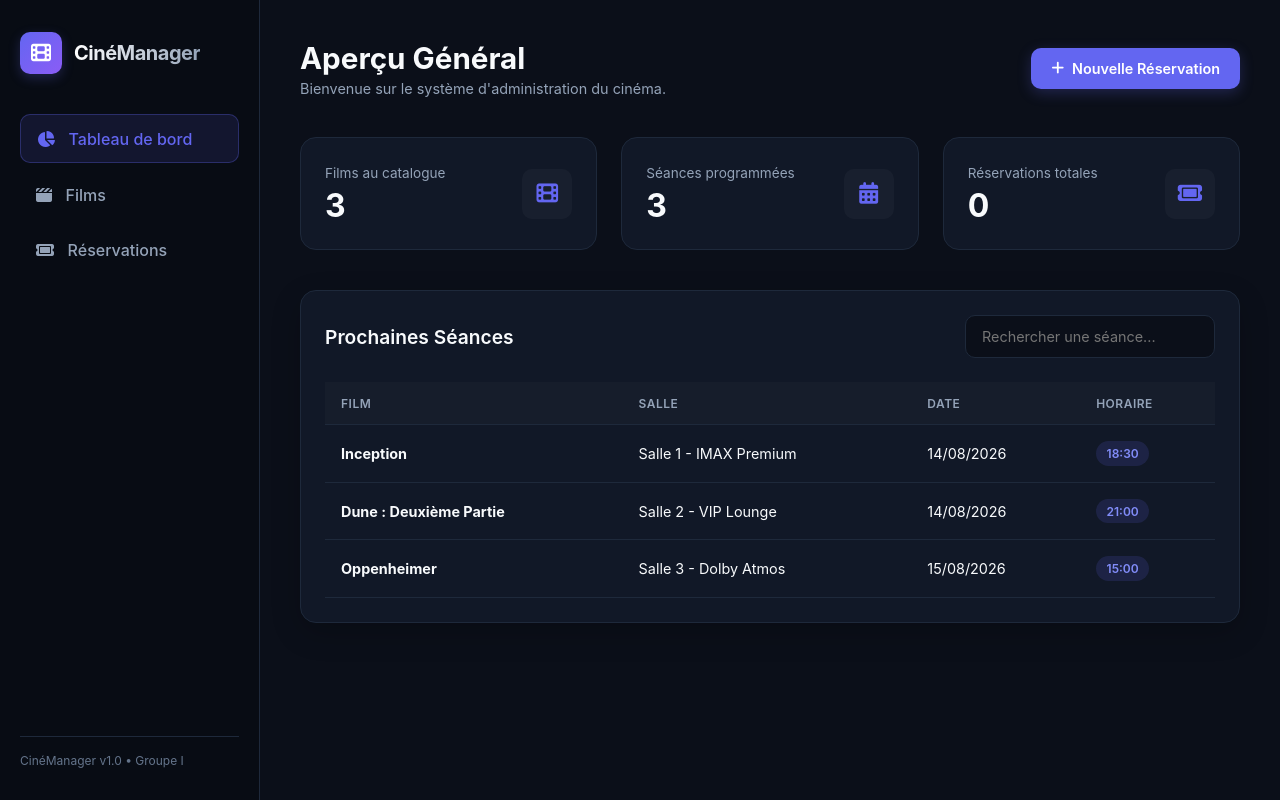
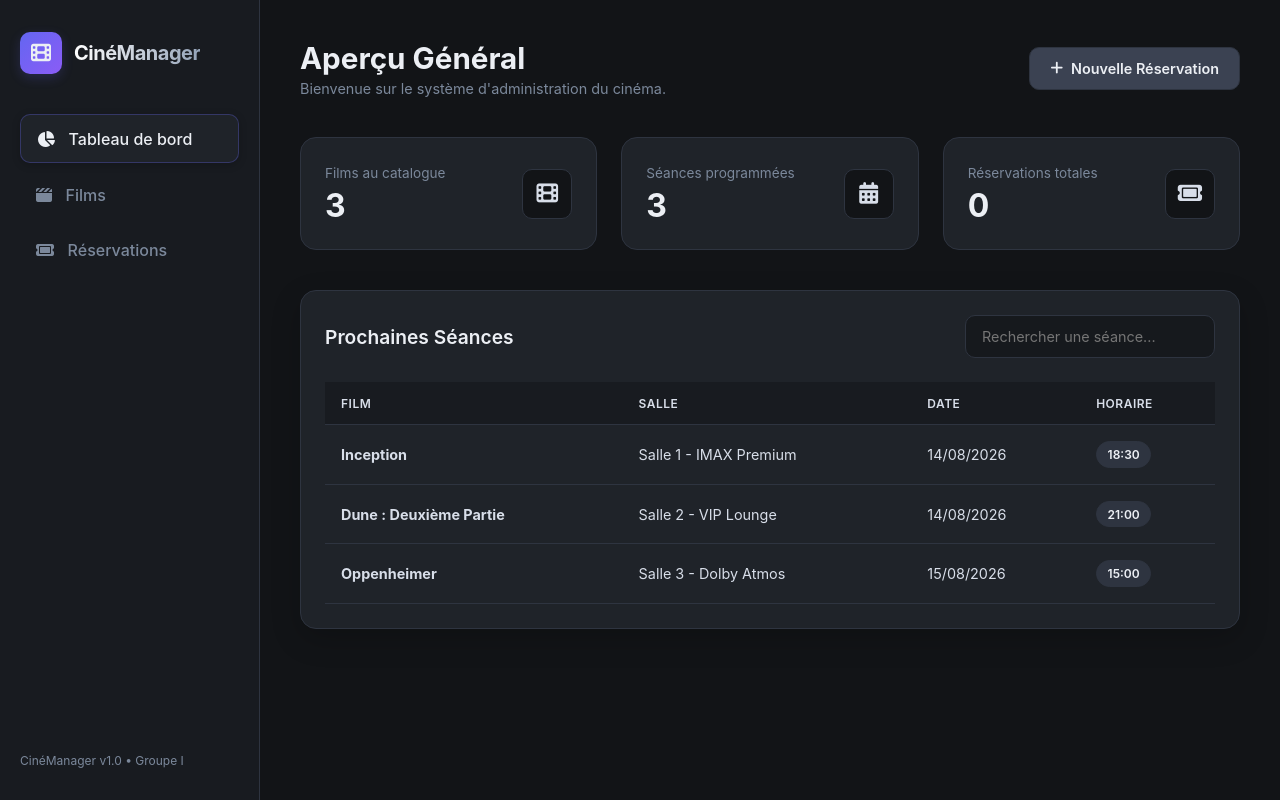
Before and after one commit to Hiranialateam/Gestion_de_cinema, a PHP site: page / in a window 1280 px wide. Run offline with PHP 8.4, Linux system fonts and the light colour scheme; data comes from the database, SQL or seed files in the repository; data that the repository does not hold is empty.

Commit message:
amelioration du designe color

```diff
--- a/css/style.css
+++ b/css/style.css
@@ -1,15 +1,18 @@
 /* --- VARIABLES ET THEME SOMBRE --- */
 :root {
-    --bg-main: #0b0f19;
-    --bg-card: #111827;
-    --bg-card-hover: #1f2937;
-    --border-color: #1e293b;
+    --bg-main: #121417;
+    --bg-sidebar: #181b20;
+    --bg-card: #1f2329;
+    --bg-card-hover: #282d35;
+    --bg-input: #16191d;
+    --border-color: #2e3440;
+    --border-focus: #4c566a;
     --accent-color: #6366f1;
     --accent-hover: #4f46e5;
-    --accent-glow: rgba(99, 102, 241, 0.25);
-    --text-primary: #f8fafc;
-    --text-secondary: #94a3b8;
-    --text-muted: #64748b;
+    --accent-glow: rgba(99, 102, 241, 0.2);
+    --text-primary: #eceff4;
+    --text-secondary: #d8dee9;
+    --text-muted: #7b889b;
     --success: #10b981;
     --danger: #ef4444;
     --sidebar-width: 260px;
@@ -37,7 +40,7 @@ body {
 /* --- BARRE LATERALE (SIDEBAR) --- */
 .sidebar {
     width: var(--sidebar-width);
-    background-color: #080c14;
+    background-color: var(--bg-sidebar);
     border-right: 1px solid var(--border-color);
     padding: 2rem 1.25rem;
     display: flex;
@@ -63,7 +66,7 @@ body {
     display: flex;
     align-items: center;
     justify-content: center;
-    color: white;
+    color: var(--text-primary);
     font-size: 1.25rem;
     box-shadow: 0 4px 12px var(--accent-glow);
 }
@@ -72,6 +75,7 @@ body {
     font-size: 1.25rem;
     font-weight: 700;
     letter-spacing: -0.5px;
+    color: var(--text-primary);
     background: linear-gradient(to right, #ffffff, #94a3b8);
     background-clip: text;
     -webkit-background-clip: text;
@@ -89,7 +93,7 @@ body {
     align-items: center;
     gap: 0.85rem;
     padding: 0.85rem 1rem;
-    color: var(--text-secondary);
+    color: var(--text-muted);
     text-decoration: none;
     font-weight: 500;
     border-radius: var(--radius-md);
@@ -102,13 +106,14 @@ body {
 }
 
 .nav-link.active {
-    background-color: rgba(99, 102, 241, 0.12);
-    color: var(--accent-color);
+    background-color: var(--bg-card);
+    color: var(--text-primary);
     border: 1px solid rgba(99, 102, 241, 0.3);
+    box-shadow: 0 2px 8px rgba(0, 0, 0, 0.2);
 }
 
 .sidebar-footer {
-    border-top: 1px solid var(--border-color);
+    border-top: 1px solid var(--sidebar-width);
     padding-top: 1rem;
     font-size: 0.75rem;
     color: var(--text-muted);
@@ -136,7 +141,7 @@ body {
 }
 
 .page-title p {
-    color: var(--text-secondary);
+    color: var(--text-muted);
     font-size: 0.9rem;
     margin-top: 0.25rem;
 }
@@ -161,31 +166,34 @@ body {
 }
 
 .stat-card:hover {
-    border-color: rgba(99, 102, 241, 0.4);
+    border-color: var(--bg-card-hover);
+    border-color: var(--border-focus);
     transform: translateY(-2px);
 }
 
 .stat-info span {
     font-size: 0.85rem;
-    color: var(--text-secondary);
+    color: var(--text-muted);
 }
 
 .stat-info h2 {
     font-size: 2rem;
     font-weight: 700;
     margin-top: 0.25rem;
+    color: var(--text-primary);
 }
 
 .stat-icon {
     width: 50px;
     height: 50px;
     border-radius: var(--radius-md);
-    background-color: rgba(255, 255, 255, 0.03);
+    background-color: var(--bg-main);
+    border: 1px solid var(--border-color);
     display: flex;
     align-items: center;
     justify-content: center;
     font-size: 1.35rem;
-    color: var(--accent-color);
+    color: var(--text-secondary);
 }
 
 /* --- TABLEAUX MODERNES --- */
@@ -207,6 +215,7 @@ body {
 .card-header h2 {
     font-size: 1.2rem;
     font-weight: 600;
+    color: var(--text-primary);
 }
 
 .table-responsive {
@@ -222,7 +231,7 @@ table {
 }
 
 th {
-    background-color: rgba(255, 255, 255, 0.02);
+    background-color: var(--bg-sidebar);
     color: var(--text-secondary);
     padding: 0.85rem 1rem;
     font-weight: 600;
@@ -235,11 +244,12 @@ th {
 td {
     padding: 1rem;
     border-bottom: 1px solid var(--border-color);
-    color: var(--text-primary);
+    color: var(--text-secondary);
 }
 
 tr:hover td {
     background-color: var(--bg-card-hover);
+    color: var(--text-primary);
 }
 
 .badge {
@@ -251,13 +261,15 @@ tr:hover td {
 }
 
 .badge-indigo {
-    background-color: rgba(99, 102, 241, 0.15);
-    color: #818cf8;
+    background-color: #2e3440;
+    color: #eceff4;
+    border: 1px solid var(--border-color);
 }
 
 .badge-emerald {
     background-color: rgba(16, 185, 129, 0.15);
     color: #34d399;
+    border: 1px solid rgba(16, 185, 129, 0.3);
 }
 
 /* --- FORMULAIRES ET BOUTONS --- */
@@ -268,26 +280,26 @@ tr:hover td {
 .form-group label {
     display: block;
     font-size: 0.8rem;
-    color: var(--text-secondary);
+    color: var(--text-muted);
     margin-bottom: 0.4rem;
     font-weight: 500;
 }
 
 .form-control {
     width: 100%;
-    background-color: #0b0f19;
+    background-color: var(--bg-input);
     border: 1px solid var(--border-color);
     padding: 0.75rem 1rem;
     border-radius: var(--radius-md);
-    color: white;
+    color: var(--text-primary);
     font-size: 0.9rem;
     transition: var(--transition);
 }
 
 .form-control:focus {
     outline: none;
-    border-color: var(--accent-color);
-    box-shadow: 0 0 0 3px var(--accent-glow);
+    border-color: var(--border-focus);
+    box-shadow: 0 0 0 3px rgba(216, 222, 233, 0.1);
 }
 
 .btn {
@@ -305,19 +317,21 @@ tr:hover td {
 }
 
 .btn-primary {
-    background-color: var(--accent-color);
-    color: white;
-    box-shadow: 0 4px 14px var(--accent-glow);
+    background-color: #3b4252;
+    color: var(--text-primary);
+    border: 1px solid var(--border-color);
 }
 
 .btn-primary:hover {
-    background-color: var(--accent-hover);
+    background-color: #434c5e;
+    border-color: var(--border-focus);
     transform: translateY(-1px);
 }
 
 .btn-danger {
-    background-color: rgba(239, 68, 68, 0.15);
+    background-color: rgba(239, 68, 68, 0.12);
     color: var(--danger);
+    border: 1px solid rgba(239, 68, 68, 0.15);
 }
 
 .btn-danger:hover {
@@ -334,7 +348,7 @@ tr:hover td {
 /* --- TICKET DE CINEMA --- */
 .ticket-wrapper {
     background: linear-gradient(135deg, #1e1b4b, #0f172a);
-    border: 1px dashed var(--accent-color);
+    border: 1px dashed var(--border-focus);
     border-radius: var(--radius-lg);
     padding: 1.75rem;
     position: relative;
@@ -345,7 +359,7 @@ tr:hover td {
     display: flex;
     justify-content: space-between;
     align-items: center;
-    border-bottom: 1px solid rgba(255, 255, 255, 0.1);
+    border-bottom: 1px solid var(--border-color);
     padding-bottom: 1rem;
     margin-bottom: 1.25rem;
 }
@@ -358,14 +372,14 @@ tr:hover td {
 
 .ticket-detail label {
     font-size: 0.7rem;
-    color: var(--text-secondary);
+    color: var(--text-muted);
     text-transform: uppercase;
 }
 
 .ticket-detail p {
     font-size: 1.1rem;
     font-weight: 700;
-    color: white;
+    color: var(--text-primary);
 }
 
 /* RESPONSIF */
```
